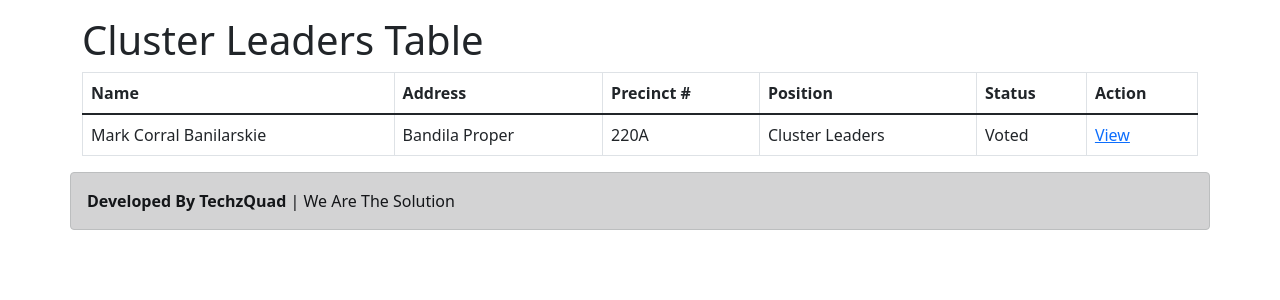
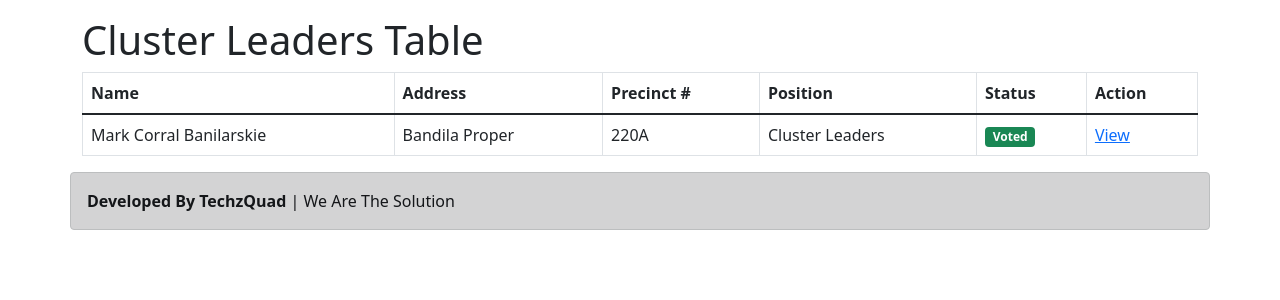
Before and after one commit to TechzQuad/Team-Asenso, a PHP site: page /cluster-leaders.php in a window 1280 px wide. Shown: the part 56-356 px from the top of the page. Run offline with PHP 8.4, Linux system fonts and the light colour scheme.

Commit message:
Update cluster-leaders.php

```diff
--- a/cluster-leaders.php
+++ b/cluster-leaders.php
@@ -26,7 +26,7 @@
         <td>Bandila Proper</td>
         <td>220A</td>
         <td>Cluster Leaders</td>
-        <td>Voted</td>
+        <td><span class="badge bg-success">Voted</span></td>
         <td><a href="#">View</a></td>
       </tr>
     </tbody>
```
